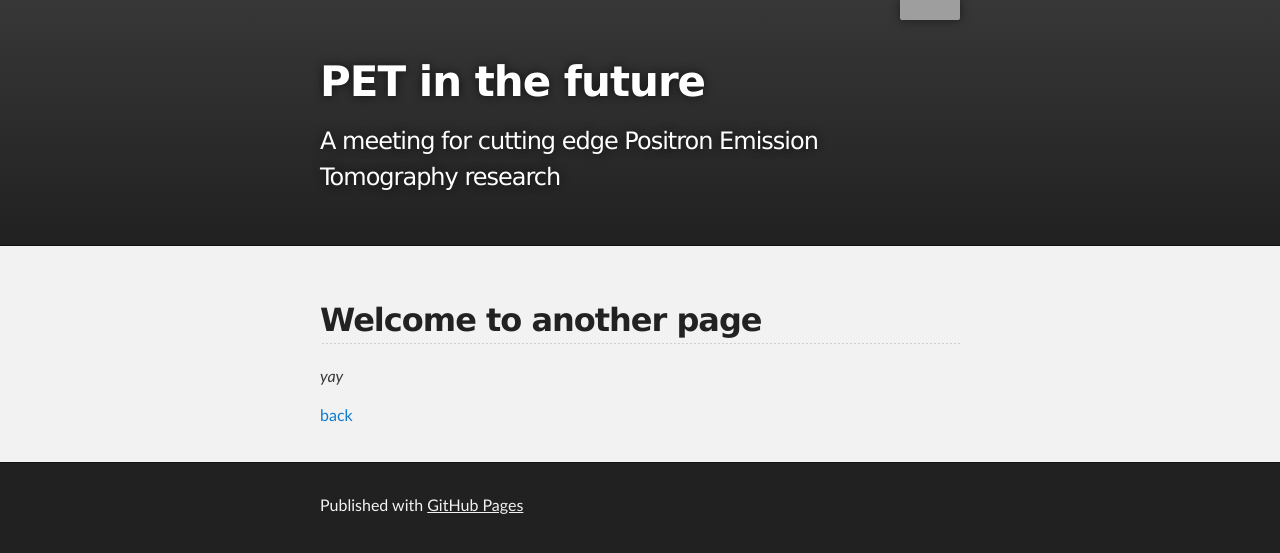
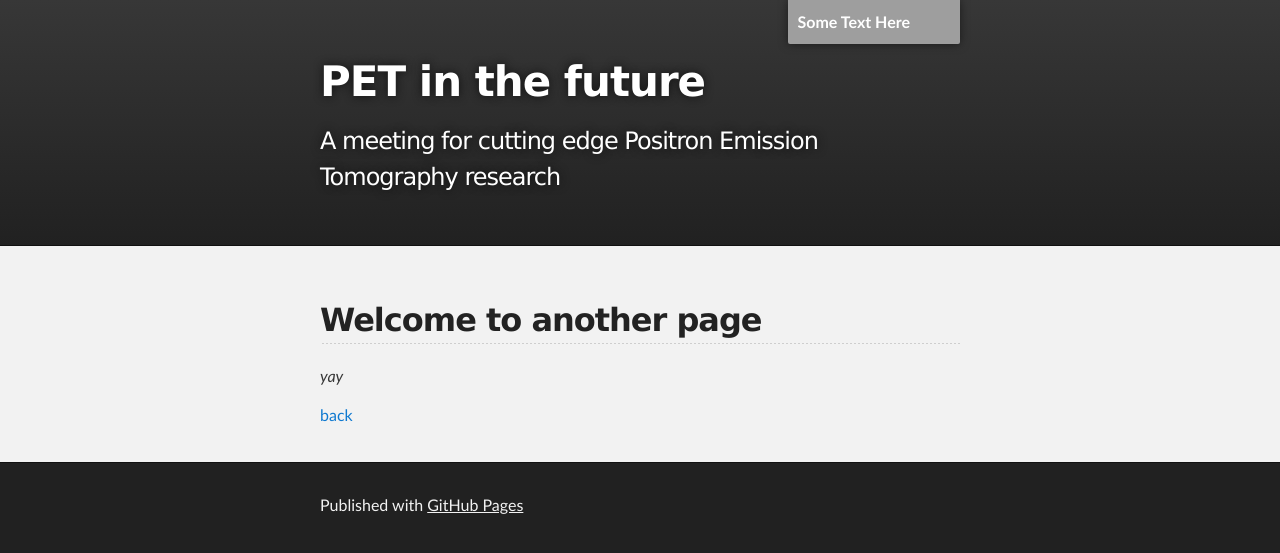
Before and after one commit to gsmith23/gsmith23.github.io, a Jekyll site: the page built from another-page.md, in a window 1280 px wide. Shown: the top 553 px of the page. Built offline with Jekyll 4.4.1, drawn with Linux system fonts in a browser that asks for light colours; our own code applies the rules of GitHub Pages for plain Markdown files; grey boxes are pictures that could not be loaded.

Commit message:
la la la

```diff
--- a/_layouts/default.html
+++ b/_layouts/default.html
@@ -18,7 +18,8 @@
     <div id="header_wrap" class="outer">
         <header class="inner">
           <!--a id="forkme_banner" href="{{ site.github.repository_url }}"></a-->
-	  <a id="forkme_banner" href="{{ http://www2.ph.ed.ac.uk/nuclear/  }}"></a>
+	  <a id="forkme_banner" href="{{ site.github.repository_url  }}"> Some Text Here</a>
+	  <!--a id="forkme_banner" href="{{ http://www2.ph.ed.ac.uk/nuclear/  }}"> Some Text Here</a-->
 
           <h1 id="project_title">{{ site.title | default: site.github.repository_name }}</h1>
           <h2 id="project_tagline">{{ site.description | default: site.github.project_tagline }}</h2>
```
